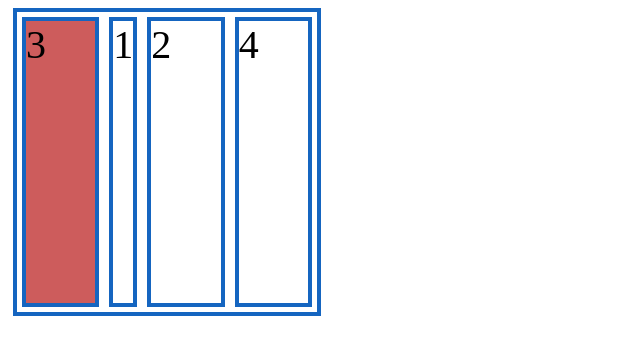
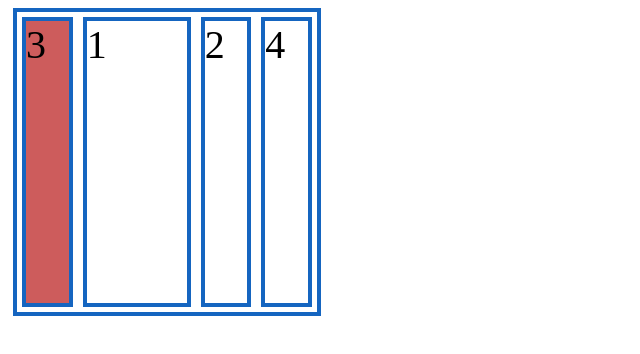
Before and after one commit to RenanCruz7/HTML-CSS, a plain HTML site: page css/flexbox2.html in a window 1280 px wide. Shown: the whole page, without its empty margins (0-640 px from the left). Drawn offline with Linux system fonts and the light colour scheme.

Commit message:
pequenos testes

```diff
--- a/css/flexbox2.html
+++ b/css/flexbox2.html
@@ -54,7 +54,7 @@
         /*flex-shrink serve para diminuir*/
         /*https://developer.mozilla.org/en-US/docs/Web/CSS/flex-shrink*/
         .flex-container div:nth-child(1){
-            flex-shrink: 5;
+            flex-shrink: 0;
         }
 
     </style>
```
